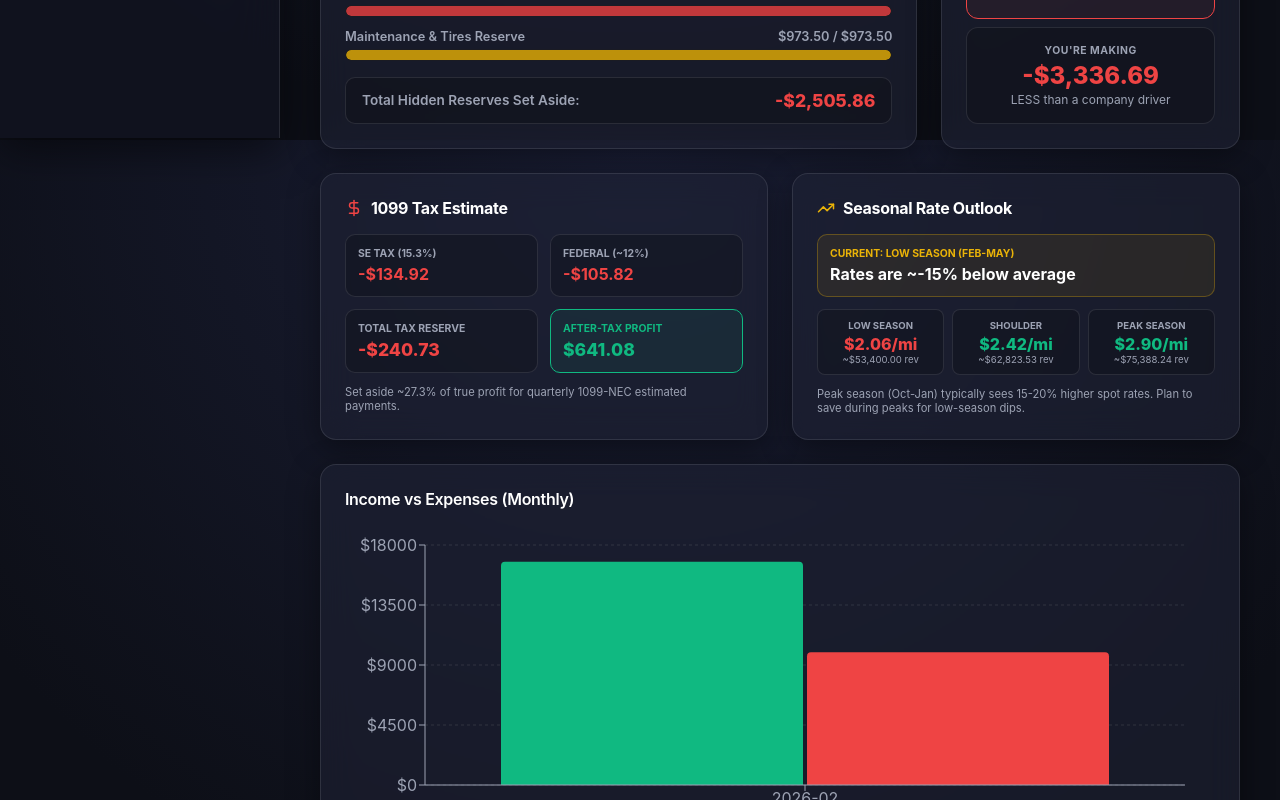
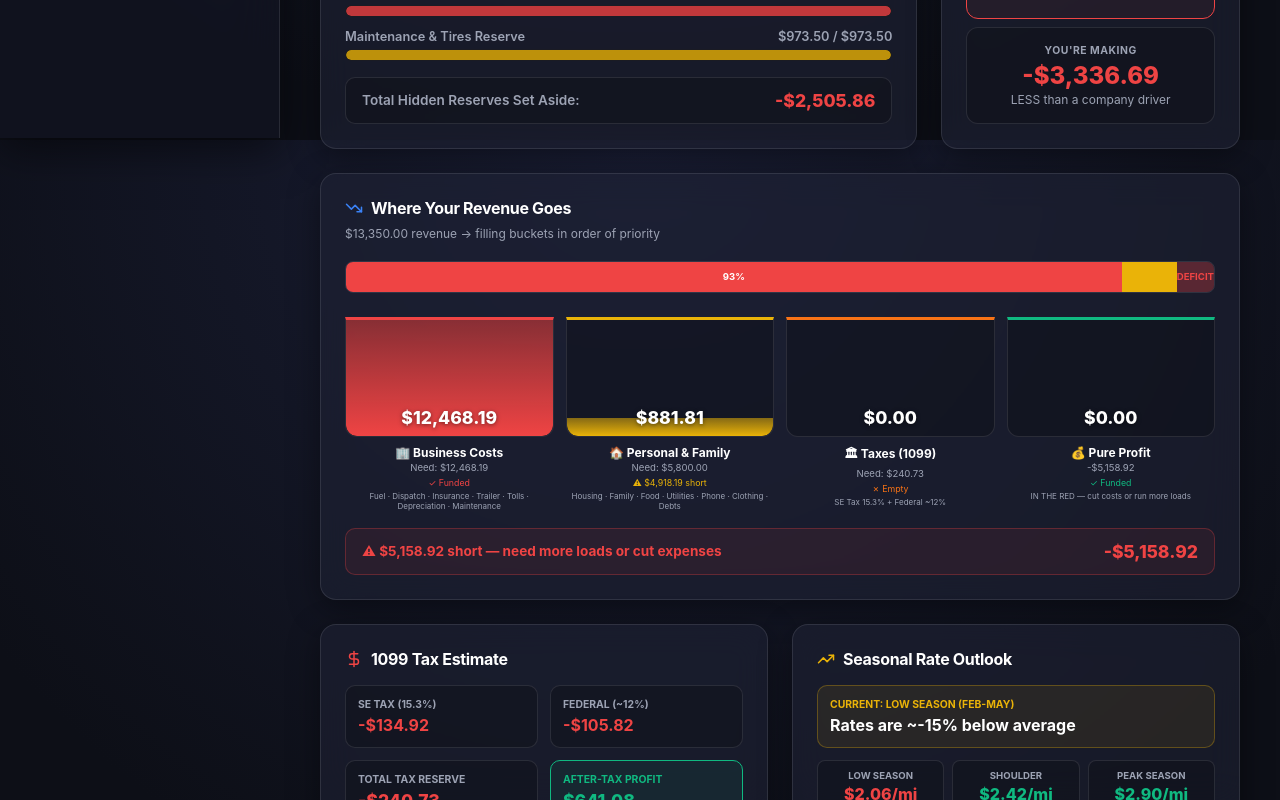
Before and after one commit to Chinadoc/Truck-tracker, a React (Vite) app: page / in a window 1280 px wide. Shown: the part 660-1460 px from the top of the page. Built offline with nearby package versions, Linux system fonts and the light colour scheme.

Commit message:
Add animated revenue waterfall buckets, fix trip dates

```diff
--- a/src/App.tsx
+++ b/src/App.tsx
@@ -640,6 +640,79 @@ function App() {
                 </div>
               </div>
             </div>
+
+            {/* Revenue Waterfall — Money Flow Animation */}
+            {(() => {
+              const bizExpenses = totalExpenses + analysis.totalHiddenCosts;
+              const personalCosts = totalPersonalMonthly;
+              const taxCosts = analysis.estimatedTax;
+              const afterBiz = totalIncome - bizExpenses;
+              const afterPersonal = afterBiz - personalCosts;
+              const afterTax = afterPersonal - taxCosts;
+              const buckets = [
+                { label: '🏢 Business Costs', amount: bizExpenses, filled: Math.min(totalIncome, bizExpenses), color: '#ef4444', details: 'Fuel · Dispatch · Insurance · Trailer · Tolls · Depreciation · Maintenance', delay: '0s' },
+                { label: '🏠 Personal & Family', amount: personalCosts, filled: Math.max(0, Math.min(afterBiz, personalCosts)), color: '#eab308', details: 'Housing · Family · Food · Utilities · Phone · Clothing · Debts', delay: '0.5s' },
+                { label: '🏛 Taxes (1099)', amount: taxCosts, filled: Math.max(0, Math.min(afterPersonal, taxCosts)), color: '#f97316', details: `SE Tax ${(SE_TAX_RATE * 100).toFixed(1)}% + Federal ~${(FED_TAX_RATE * 100).toFixed(0)}%`, delay: '1s' },
+                { label: '💰 Pure Profit', amount: Math.max(0, afterTax), filled: Math.max(0, afterTax), color: '#10b981', details: afterTax >= 0 ? 'Savings · Investments · Growth' : 'IN THE RED — cut costs or run more loads', delay: '1.5s' },
+              ];
+
+              return (
+                <div className="glass-panel" style={{ padding: '1.5rem', marginBottom: '1.5rem' }}>
+                  <h3 style={{ fontSize: '1rem', fontWeight: 700, marginBottom: '0.5rem', display: 'flex', alignItems: 'center', gap: '0.5rem' }}>
+                    <TrendingDown size={18} style={{ color: '#3b82f6' }} /> Where Your Revenue Goes
+                  </h3>
+                  <p className="text-secondary" style={{ fontSize: '0.75rem', marginBottom: '1.25rem' }}>{formatCurrency(totalIncome)} revenue → filling buckets in order of priority</p>
+
+                  {/* Horizontal bar breakdown */}
+                  <div style={{ display: 'flex', height: '32px', borderRadius: '8px', overflow: 'hidden', marginBottom: '1.5rem', border: '1px solid var(--border)' }}>
+                    {totalIncome > 0 && buckets.map((b, i) => {
+                      const pct = (b.filled / totalIncome) * 100;
+                      return pct > 0 ? (
+                        <div key={i} style={{ width: `${pct}%`, background: b.color, display: 'flex', alignItems: 'center', justifyContent: 'center', fontSize: '0.6rem', fontWeight: 700, color: '#fff', transition: 'width 1.5s ease-out', minWidth: pct > 3 ? '0' : '0' }}>{pct > 8 ? `${pct.toFixed(0)}%` : ''}</div>
+                      ) : null;
+                    })}
+                    {afterTax < 0 && <div style={{ flex: 1, background: 'rgba(239,68,68,0.3)', display: 'flex', alignItems: 'center', justifyContent: 'center', fontSize: '0.6rem', fontWeight: 700, color: 'var(--danger)' }}>DEFICIT</div>}
+                  </div>
+
+                  {/* Bucket columns */}
+                  <div style={{ display: 'grid', gridTemplateColumns: 'repeat(4, 1fr)', gap: '0.75rem' }}>
+                    {buckets.map((b, i) => {
+                      const fillPct = b.amount > 0 ? Math.min(100, (b.filled / b.amount) * 100) : 0;
+                      const isFunded = b.filled >= b.amount;
+                      const isPartial = b.filled > 0 && b.filled < b.amount;
+                      return (
+                        <div key={i} style={{ textAlign: 'center' }}>
+                          {/* Bucket visualization */}
+                          <div style={{ height: '120px', position: 'relative', background: 'rgba(0,0,0,0.25)', borderRadius: '0 0 12px 12px', border: '1px solid var(--border)', borderTop: `3px solid ${b.color}`, overflow: 'hidden', display: 'flex', flexDirection: 'column', justifyContent: 'flex-end' }}>
+                            <div className="waterfall-fill" style={{ '--fill-pct': `${fillPct}%`, '--fill-delay': b.delay, background: `linear-gradient(to top, ${b.color}, ${b.color}88)`, width: '100%', position: 'absolute', bottom: 0, borderRadius: '0 0 11px 11px' } as React.CSSProperties} />
+                            <div style={{ position: 'relative', zIndex: 1, padding: '0.5rem', fontSize: '1.1rem', fontWeight: 800, color: '#fff', textShadow: '0 1px 4px rgba(0,0,0,0.5)' }}>
+                              {formatCurrency(b.filled)}
+                            </div>
+                          </div>
+                          {/* Label */}
+                          <div style={{ marginTop: '0.5rem', fontSize: '0.75rem', fontWeight: 700 }}>{b.label}</div>
+                          <div className="text-secondary" style={{ fontSize: '0.6rem', marginTop: '0.15rem' }}>
+                            {i < 3 ? `Need: ${formatCurrency(b.amount)}` : (afterTax >= 0 ? 'Take home!' : formatCurrency(afterTax))}
+                          </div>
+                          <div style={{ fontSize: '0.55rem', marginTop: '0.25rem', color: b.color }}>
+                            {isFunded ? '✓ Funded' : isPartial ? `⚠ ${formatCurrency(b.amount - b.filled)} short` : '✗ Empty'}
+                          </div>
+                          <div className="text-secondary" style={{ fontSize: '0.5rem', marginTop: '0.15rem', lineHeight: '1.3' }}>{b.details}</div>
+                        </div>
+                      );
+                    })}
+                  </div>
+
+                  {/* Summary line */}
+                  <div style={{ marginTop: '1rem', padding: '0.75rem 1rem', background: afterTax >= 0 ? 'rgba(16,185,129,0.08)' : 'rgba(239,68,68,0.08)', borderRadius: '10px', border: `1px solid ${afterTax >= 0 ? 'rgba(16,185,129,0.3)' : 'rgba(239,68,68,0.3)'}`, display: 'flex', justifyContent: 'space-between', alignItems: 'center' }}>
+                    <span style={{ fontSize: '0.85rem', fontWeight: 700, color: afterTax >= 0 ? 'var(--success)' : 'var(--danger)' }}>
+                      {afterTax >= 0 ? '✓ All buckets funded — profit remaining' : `⚠ ${formatCurrency(Math.abs(afterTax))} short — need more loads or cut expenses`}
+                    </span>
+                    <span style={{ fontSize: '1.1rem', fontWeight: 800, color: afterTax >= 0 ? 'var(--success)' : 'var(--danger)' }}>{formatCurrency(afterTax)}</span>
+                  </div>
+                </div>
+              );
+            })()}
 
             {/* Row 3: Tax & Seasonal */}
             <div style={{ display: 'grid', gridTemplateColumns: '1fr 1fr', gap: '1.5rem', marginBottom: '1.5rem' }}>
--- a/src/index.css
+++ b/src/index.css
@@ -15,6 +15,38 @@
 
   font-family: 'Inter', system-ui, -apple-system, sans-serif;
   color-scheme: dark light;
+}
+
+/* Animations */
+@keyframes fillUp {
+  from {
+    height: 0%;
+  }
+
+  to {
+    height: var(--fill-pct);
+  }
+}
+
+@keyframes flowPulse {
+
+  0%,
+  100% {
+    opacity: 0.4;
+  }
+
+  50% {
+    opacity: 1;
+  }
+}
+
+.waterfall-fill {
+  animation: fillUp 1.5s ease-out forwards;
+  animation-delay: var(--fill-delay, 0s);
+}
+
+.flow-dot {
+  animation: flowPulse 1s ease-in-out infinite;
 }
 
 * {
```
